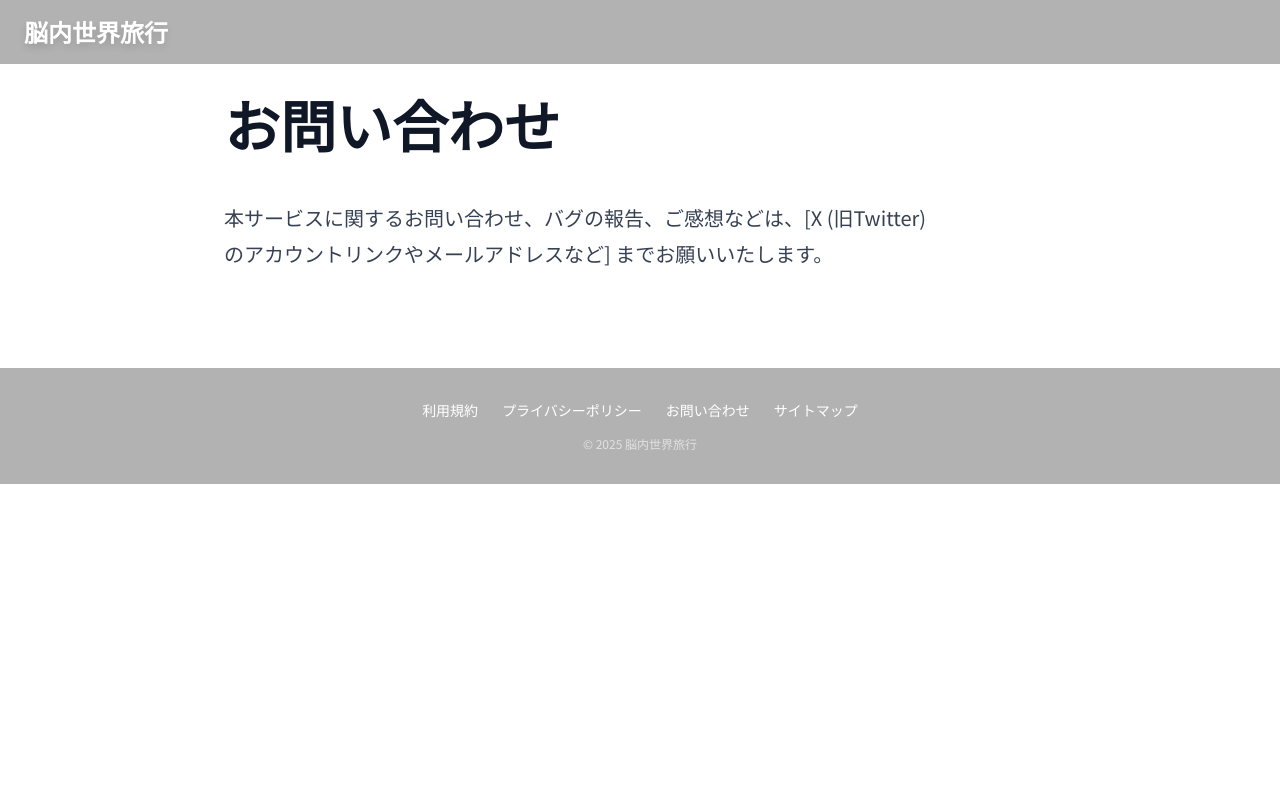
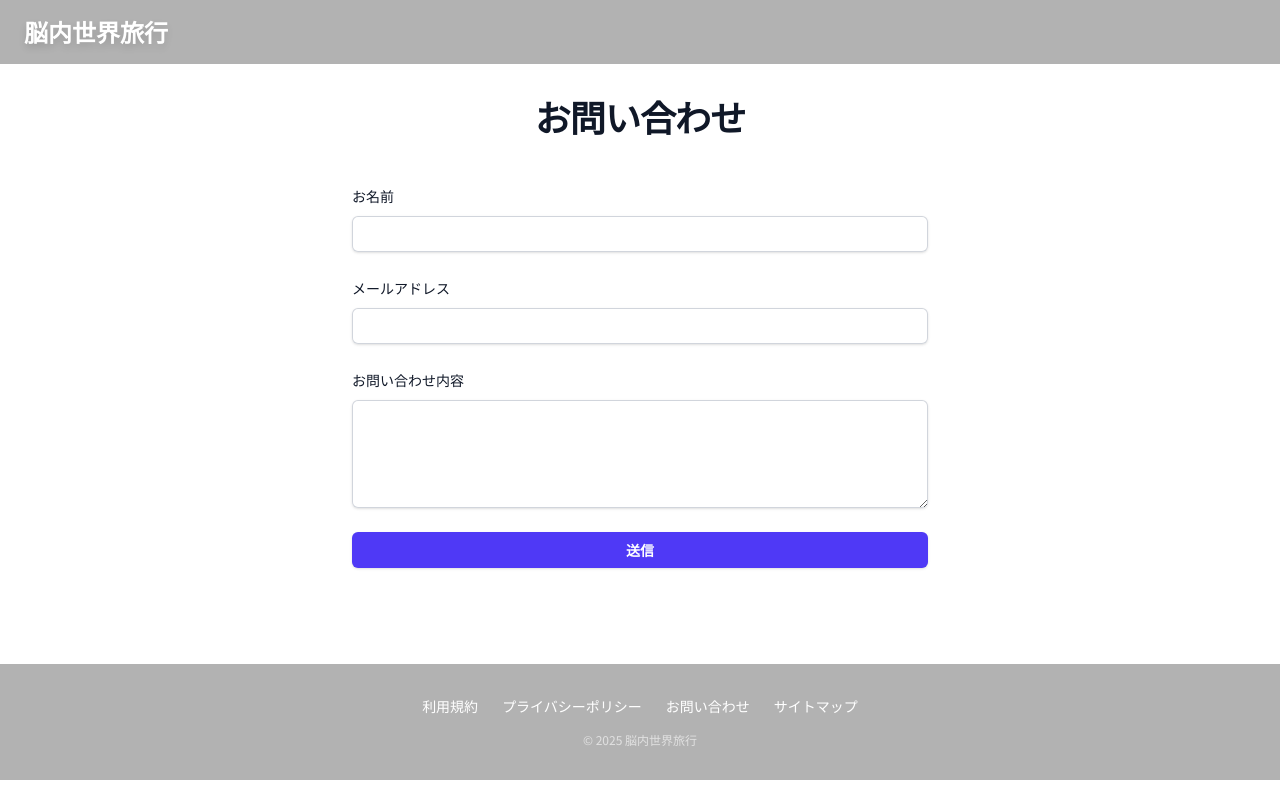
Before and after one commit to tomoki013/brain-travel, a Next.js app: page /contact in a window 1280 px wide. Built offline with nearby package versions, Linux system fonts and the light colour scheme.

Commit message:
feat: Implement contact form
Replaced the static text on the contact page with a functional contact form.

- Created a new `ContactForm` component.
- Implemented a React Server Action to handle form submission.
- Updated the contact page to use the new form component.

```diff
--- /dev/null
+++ b/src/app/(main)/(withFooter)/contact/actions.ts
@@ -0,0 +1,28 @@
+'use server';
+
+export type FormState = {
+  message: string;
+};
+
+export async function submitContactForm(
+  prevState: FormState,
+  formData: FormData,
+): Promise<FormState> {
+  try {
+    const name = formData.get('name');
+    const email = formData.get('email');
+    const message = formData.get('message');
+
+    // In a real application, you would handle the form submission here,
+    // e.g., send an email, save to a database, etc.
+    console.log('Contact Form Submission:');
+    console.log(`  Name: ${name}`);
+    console.log(`  Email: ${email}`);
+    console.log(`  Message: ${message}`);
+
+    return { message: 'success' };
+  } catch (e) {
+    console.error(e);
+    return { message: 'error' };
+  }
+}
--- a/src/app/(main)/(withFooter)/contact/page.tsx
+++ b/src/app/(main)/(withFooter)/contact/page.tsx
@@ -1,14 +1,15 @@
+import ContactForm from '@/components/features/contact/ContactForm';
+
 export default function ContactPage() {
   return (
     <div className="bg-white">
       <div className="mx-auto max-w-4xl px-6 py-24 lg:px-8">
-        <article className="prose lg:prose-xl">
-          <h1>お問い合わせ</h1>
-          <p>
-            本サービスに関するお問い合わせ、バグの報告、ご感想などは、[X (旧Twitter)のアカウントリンクやメールアドレスなど]
-            までお願いいたします。
-          </p>
-        </article>
+        <div className="mx-auto max-w-xl">
+          <h1 className="text-3xl font-bold tracking-tight text-gray-900 sm:text-4xl text-center mb-12">
+            お問い合わせ
+          </h1>
+          <ContactForm />
+        </div>
       </div>
     </div>
   );
--- /dev/null
+++ b/src/components/features/contact/ContactForm.tsx
@@ -0,0 +1,103 @@
+'use client';
+
+import { useFormState } from 'react-dom';
+import {
+  submitContactForm,
+  type FormState,
+} from '@/app/(main)/(withFooter)/contact/actions';
+
+const initialState: FormState = {
+  message: '',
+};
+
+export default function ContactForm() {
+  const [state, formAction] = useFormState(submitContactForm, initialState);
+
+  if (state.message === 'success') {
+    return (
+      <div className="text-center">
+        <h2 className="text-2xl font-bold text-emerald-400">
+          送信しました
+        </h2>
+        <p className="mt-4 text-lg">
+          お問い合わせいただきありがとうございます。
+        </p>
+      </div>
+    );
+  }
+
+  return (
+    <form action={formAction} className="space-y-6">
+      <div>
+        <label
+          htmlFor="name"
+          className="block text-sm font-medium leading-6 text-gray-900"
+        >
+          お名前
+        </label>
+        <div className="mt-2">
+          <input
+            id="name"
+            name="name"
+            type="text"
+            autoComplete="name"
+            required
+            className="block w-full rounded-md border-0 py-1.5 text-gray-900 shadow-sm ring-1 ring-inset ring-gray-300 placeholder:text-gray-400 focus:ring-2 focus:ring-inset focus:ring-indigo-600 sm:text-sm sm:leading-6"
+          />
+        </div>
+      </div>
+
+      <div>
+        <label
+          htmlFor="email"
+          className="block text-sm font-medium leading-6 text-gray-900"
+        >
+          メールアドレス
+        </label>
+        <div className="mt-2">
+          <input
+            id="email"
+            name="email"
+            type="email"
+            autoComplete="email"
+            required
+            className="block w-full rounded-md border-0 py-1.5 text-gray-900 shadow-sm ring-1 ring-inset ring-gray-300 placeholder:text-gray-400 focus:ring-2 focus:ring-inset focus:ring-indigo-600 sm:text-sm sm:leading-6"
+          />
+        </div>
+      </div>
+
+      <div>
+        <label
+          htmlFor="message"
+          className="block text-sm font-medium leading-6 text-gray-900"
+        >
+          お問い合わせ内容
+        </label>
+        <div className="mt-2">
+          <textarea
+            id="message"
+            name="message"
+            rows={4}
+            required
+            className="block w-full rounded-md border-0 py-1.5 text-gray-900 shadow-sm ring-1 ring-inset ring-gray-300 placeholder:text-gray-400 focus:ring-2 focus:ring-inset focus:ring-indigo-600 sm:text-sm sm:leading-6"
+          />
+        </div>
+      </div>
+
+      {state.message === 'error' && (
+        <p className="text-sm text-red-600">
+          送信に失敗しました。もう一度お試しください。
+        </p>
+      )}
+
+      <div>
+        <button
+          type="submit"
+          className="flex w-full justify-center rounded-md bg-indigo-600 px-3 py-1.5 text-sm font-semibold leading-6 text-white shadow-sm hover:bg-indigo-500 focus-visible:outline focus-visible:outline-2 focus-visible:outline-offset-2 focus-visible:outline-indigo-600"
+        >
+          送信
+        </button>
+      </div>
+    </form>
+  );
+}
```
Also changed, not shown: 1 other file (tests, documents, lock files or other folders).
